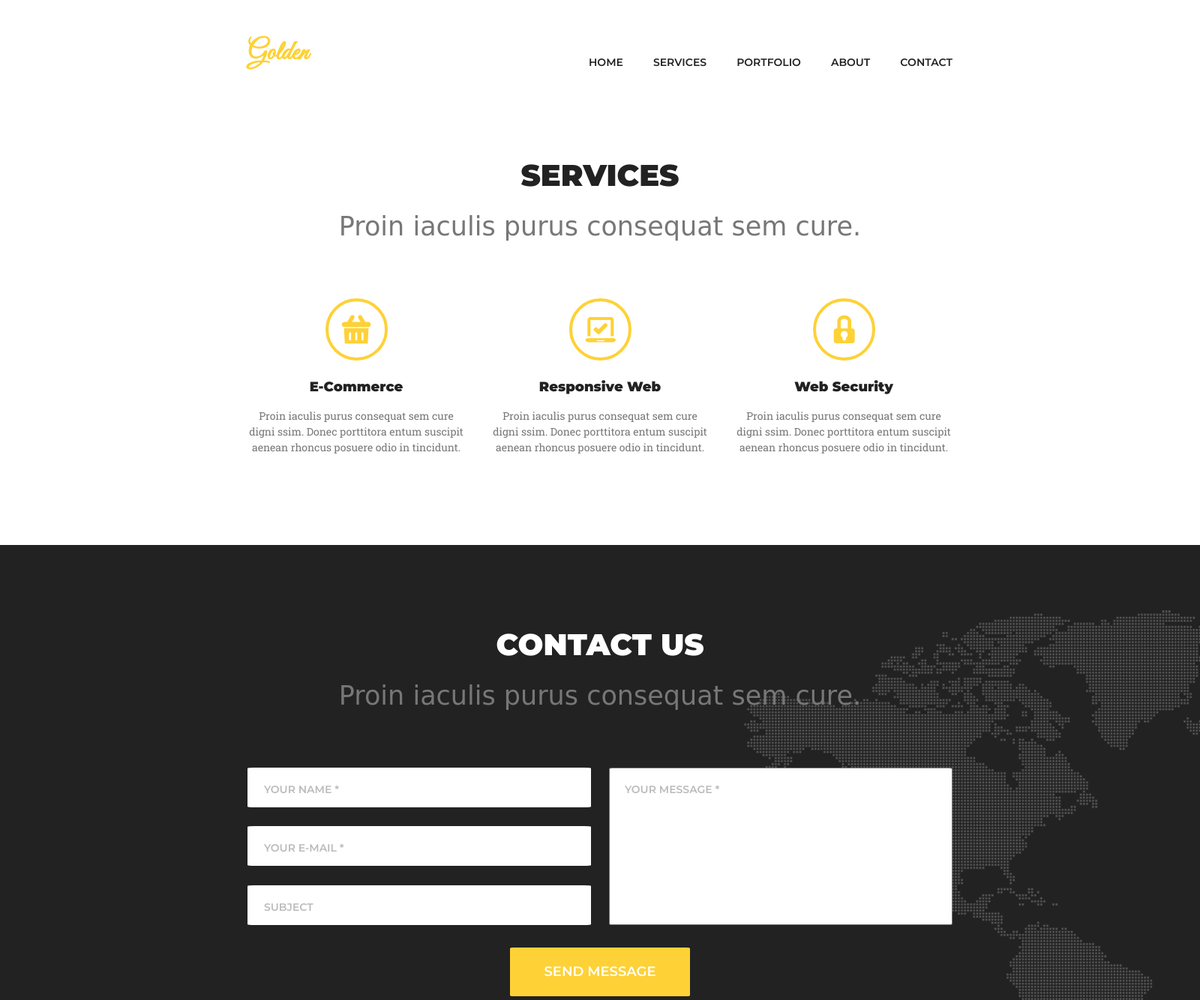
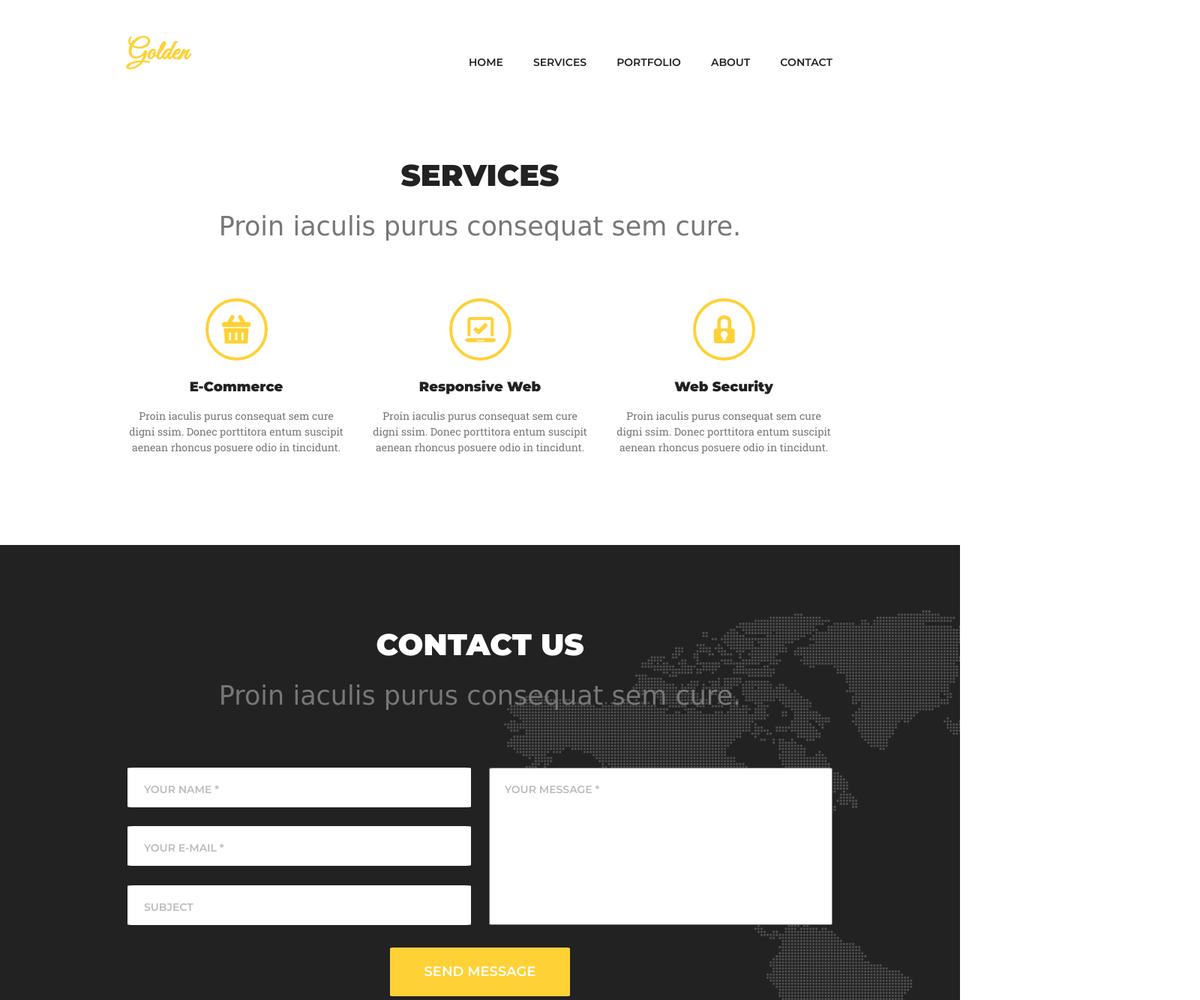
Before and after one commit to Natali-Slobodianiuk/go_it, a plain HTML site: page module_7/index.html in a window 1280 px wide. Shown: the top 1334 px of the page at 75% size, 1600 px wide, since content can reach past the window. Drawn offline with Linux system fonts and the light colour scheme; a web font is replaced by a local one.

Commit message:
some more changes module_7

```diff
--- a/module_7/css/styles.css
+++ b/module_7/css/styles.css
@@ -28,7 +28,7 @@
   --text-color: #777777;
   --accent-color: #fed136;
   --light-color: #ffffff;
-  --primery-font: "Montserrat", sans-serif;
+  --primery-font: "Montserrat";
   --services-font: "Roboto Slab", serif;
   --logo-font: "Great Vibes", cursive;
   --additional-font: "Italianno", cursive;
@@ -38,23 +38,19 @@
   box-sizing: border-box;
 }
 
-.header,
-.main {
+.content_box {
   width: 940px;
   margin: 0 auto;
 }
+
 .header {
+  width: 940px;
+  margin: 0 auto;
   margin-bottom: 120px;
-}
-.content {
-  width: 1600px;
-  padding-top: 50px;
-}
-
-.navigation {
   display: flex;
   justify-content: space-between;
   align-items: flex-end;
+  padding-top: 50px;
 }
 
 .logo {
@@ -96,12 +92,9 @@
   margin-bottom: 75px;
 }
 
-.main {
-  margin-bottom: 120px;
-}
-
 .section_services {
   text-align: center;
+  margin-bottom: 120px;
 }
 
 .name_title {
--- a/module_7/index.html
+++ b/module_7/index.html
@@ -13,13 +13,12 @@
 
   <body>
     <div class="wrapper">
-      <div class="content">
 
 
-        <header class="header">
+        <header class="header content_box">
+            <a href="#" class="logo">Golden</a>
           <nav class="navigation">
-            <a href="#" class="logo">Golden</a>
-            <ul class="menu_list">
+                        <ul class="menu_list">
               <li class="menu_list__item">
                 <a href="#" class="menu_list__item_link">Home</a>
               </li>
@@ -40,7 +39,7 @@
         </header>
 
         <main class="main">
-          <section class="section_services">
+          <section class="section_services content_box">
               <header class="header_section">
             <h2 class="name_title">Services</h2>
             <span class="sub_title"
@@ -74,15 +73,15 @@
               </li>
             </ul>
           </section>
-        </main>
 
-        <footer class="footer">
+
+        <section class="footer">
             <header class="header_footer">
           <h2 class="name_title">Contact Us</h2>
           <span class="sub_title"
             >Proin iaculis purus consequat sem cure.
           </span>
-        </header>
+            </header>
           <form action="#" method="get" class="user_form">
             <div class="user_form_info">
             <ul class="user_info">
@@ -127,8 +126,8 @@
         </div>
             <button class="button">Send Message</button>
           </form>
-        </footer>
-      </div>
+        </section>
+    </main>
     </div>
   </body>
 </html>
```
